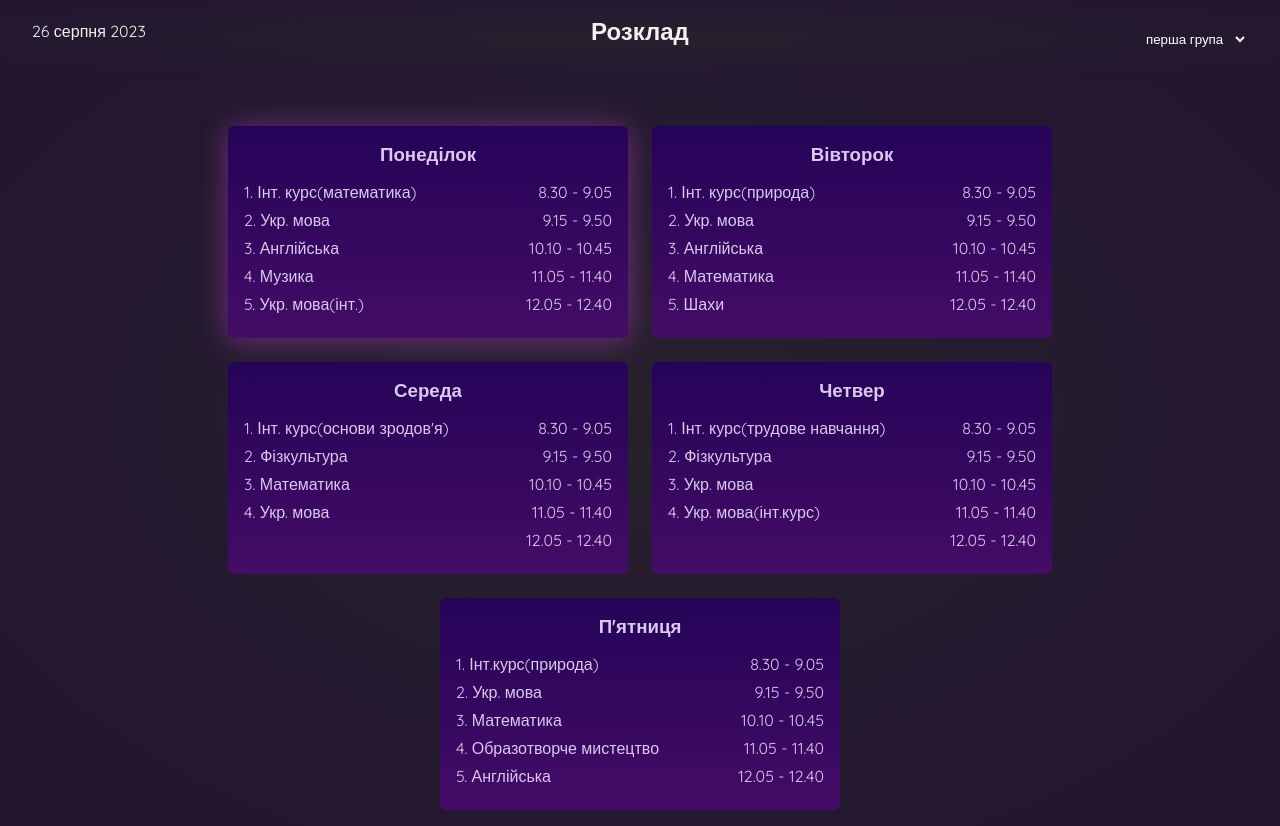
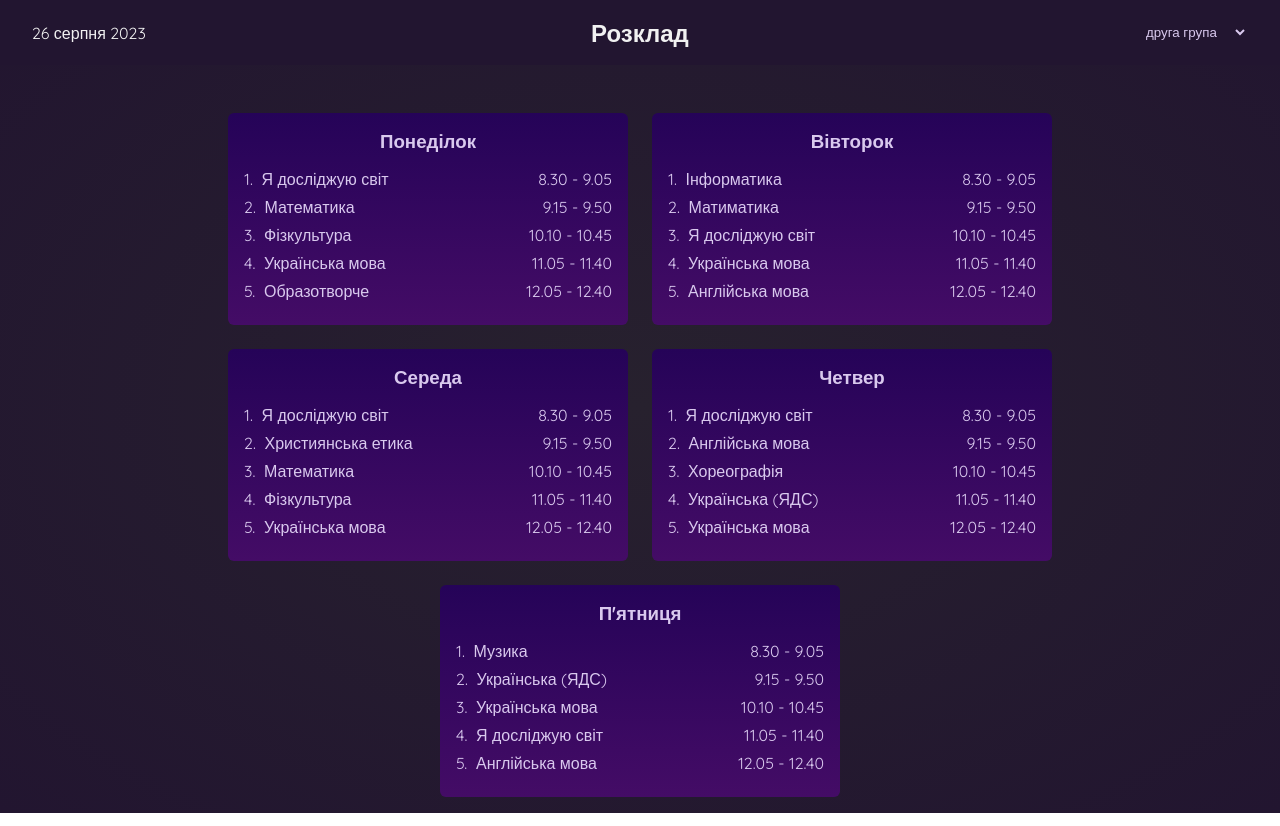
Before and after one commit to SerhiiStaryk/time-table2.0, a React (Create React App) app: page / in a window 1280 px wide. Built offline with nearby package versions, Linux system fonts and the light colour scheme.

Commit message:
finish main functionality (#1)

```diff
--- a/package.json
+++ b/package.json
@@ -1,7 +1,7 @@
 {
   "name": "timetable2.0",
   "homepage": "https://serhiistaryk.github.io/time-table2.0",
-  "version": "0.1.0",
+  "version": "0.2.1",
   "private": true,
   "dependencies": {
     "@testing-library/jest-dom": "^5.17.0",
--- a/src/App.js
+++ b/src/App.js
@@ -1,12 +1,19 @@
+import { useState } from 'react';
 import Days from './components/Days/Days';
 import Header from './components/Header/Header';
 
 function App() {
+  const [group, setGroup] = useState(1)
+
+  const changeGroup = (value) => {
+    setGroup(value);
+  }
+
   return (
-  <>
-    <Header />
-    <Days />
-  </>
+    <>
+      <Header onChangeGroup={changeGroup} group={group}/>
+      <Days group={group} />
+    </>
   );
 }
 
--- a/src/components/Date/Date.css
+++ b/src/components/Date/Date.css
@@ -1,3 +1,5 @@
-.date{
-  margin-bottom: 1rem;
+@media screen and (max-width: 950px) {
+  .date {
+    margin-bottom: 1rem;
+  }
 }
--- a/src/components/Days/Day/Day.css
+++ b/src/components/Days/Day/Day.css
@@ -19,19 +19,18 @@
 
 .card-content {
   width: 100%;
-  display: flex;
-  justify-content: space-between;
-}
 
-.card-content-lesson {
-}
-
-.card-content-bells {
-  text-align: right;
 }
 
 .card-item {
+  width: 100%;
   margin-bottom: 0.5rem;
+  display: flex;
+}
+
+.card-item-time {
+  text-align: right;
+  flex-grow: 1;
 }
 
 .card h3 {
--- a/src/components/Days/Day/Day.jsx
+++ b/src/components/Days/Day/Day.jsx
@@ -1,32 +1,20 @@
 import './Day.css';
 
-import { TIME as times } from '../../../constants/time'
-
-const Day = ({ item }) => {
-  console.log(item)
-  return (
-    <li className={`card ${item.isToday ? 'active' : null}`}>
+const Day = ({ item, today }) => (
+  <li className={`card ${today === item.day ? 'active' : null}`}>
     <h3>{item.day}</h3>
     <div className='card-content'>
-        <div className='card-content-lesson'>
-          {item.lessons.map((lesson, idx) => (
+      {
+        item.lessons.map((lesson, idx) => (
           <p key={idx} className='card-item'>
-              <span>{idx + 1}.</span>
-              <span> {lesson.name}</span>
+            <span>{`${idx + 1}`}.&nbsp;&nbsp;</span>
+            <span>{lesson.name}</span>
+            <span className='card-item-time'> {lesson.time}</span>
           </p>
-          ))}
-        </div>
-        <div className='card-content-bells'>
-          {
-            times.map((time, idx) => (
-              <p key={idx} className='card-item'>{time}</p>
         ))
       }
     </div>
-      </div>
   </li>
-  )
-};
-
+);
 
 export default Day;
--- a/src/components/Days/Days.jsx
+++ b/src/components/Days/Days.jsx
@@ -1,15 +1,21 @@
 import './Days.css';
 
 import Day from './Day/Day';
-import { TIME_TABLE_1 } from '../../constants/time-table';
-import { useState } from 'react';
+import { DAYS, SHORT_NAME_DAYS } from '../../constants/days';
+import { TIME_TABLE } from '../../constants/time-table';
 
-const Days = () => {
-  const [timetable, setTimetable] = useState(TIME_TABLE_1)
+const Days = ({ group }) => {
+  const today = new Date();
+  const today_day = DAYS[SHORT_NAME_DAYS[today.getDay()]];
+
   return (
     <ul id="days">
-      {timetable.map((day, idx) => (
-        <Day key={idx} item={day} />
+      {TIME_TABLE[group].map((day, idx) => (
+        <Day
+          key={idx}
+          item={day}
+          today={today_day}
+        />
       ))}
     </ul>
   )
--- a/src/components/Header/Header.css
+++ b/src/components/Header/Header.css
@@ -10,13 +10,11 @@ header {
   align-items: center;
   margin-bottom: 3rem;
   text-align: center;
-  background-color: #2d2834;
-  background: radial-gradient(#27212e, #221530);
+  background-color: #221530;
   flex-wrap: wrap;
 }
 
 header h1 {
-  margin: 0 0 1rem;
   font-size: 1.5rem;
 }
 
@@ -25,14 +23,22 @@ header p {
 }
 
 .select {
-  background: none;
-  color: #fff;
+  color: #d9c9ee;
   padding: 0.5rem;
   border: none;
+  box-shadow: none;
+  background-color: #221530;
 }
 
-option{
-  background: #2d2834;
+option {
+  background: #221530;
+  box-shadow: none;
+  padding: 2rem;
+}
+
+select:focus-visible {
+  border: none;
+  outline: none;
 }
 
 @media screen and (max-width: 950px) {
@@ -41,7 +47,7 @@ option{
   }
 
   header h1 {
-
+    margin-bottom: 1rem;
     order: -1;
   }
 }
--- a/src/components/Header/Header.jsx
+++ b/src/components/Header/Header.jsx
@@ -1,17 +1,37 @@
 import './Header.css';
 
 import DateComponent from '../Date/Date';
+import { TIME_TABLE_OPTIONS } from '../../constants/time-table';
+import { useState } from 'react';
 
-const Header = ({ srcImg }) => (
-  <header>
-    <DateComponent />
-    <h1>Розклад</h1>
-    <select className='select'>
-      <option value="">перша група</option>
-      <option value="">друга група</option>
-    </select>
-  </header>
-);
+const Header = ({ srcImg, onChangeGroup, group }) => {
+  const [value, setValue] = useState(group);
+
+  const changeValueHandler = (value) => {
+    setValue(value);
+    onChangeGroup(value)
+  }
+
+  console.log(value)
+  return (
+    <header>
+      <DateComponent />
+      <h1>Розклад</h1>
+      <select className='select' onChange={(e) => changeValueHandler(e.target.value)} value={value}>
+        {
+          TIME_TABLE_OPTIONS.map((option, idx) => (
+            <option
+              key={idx}
+              value={option.value}
+            >
+              {option.label}
+            </option>
+          ))
+        }
+      </select>
+    </header>
+  )
+};
 
 
 export default Header;
--- a/src/constants/days.js
+++ b/src/constants/days.js
@@ -1,9 +1,11 @@
 export const DAYS = {
-  sun: 'Неділя',
-  mon: 'Понеділок',
-  tue: 'Вівторок',
-  wed: 'Середа',
-  thu: 'Четвер',
-  fri: "П'ятниця",
-  sat: 'Cубота',
+  'sun': 'Неділя',
+  'mon': 'Понеділок',
+  'tue': 'Вівторок',
+  'wed': 'Середа',
+  'thu': 'Четвер',
+  'fri': "П'ятниця",
+  'sat': 'Cубота',
 }
+
+export const SHORT_NAME_DAYS = ['sun', 'mon', 'tue', 'wed', 'thu', 'fri', 'sat']
--- a/src/constants/time-table.js
+++ b/src/constants/time-table.js
@@ -1,25 +1,84 @@
 import { DAYS } from './days';
+import { TIME } from './time';
 
 export const TIME_TABLE_1 = [
   {
     day: DAYS.mon,
     isToday: true,
     lessons: [
-      { name: 'Інт. курс(математика)', link: '' },
-      { name: 'Укр. мова', link: '' },
-      { name: 'Англійська', link: '' },
-      { name: 'Музика', link: '' },
-      { name: 'Укр. мова(інт.)', link: '' },
+      { name: 'Я досліджую світ', time: TIME[1] },
+      { name: 'Математика', time: TIME[2] },
+      { name: 'Українська мова', time: TIME[3] },
+      { name: 'Фізкультура', time: TIME[4] },
+      { name: 'Образотворче', time: TIME[5] },
     ],
   },
   {
     day: DAYS.tue,
     lessons: [
-      { name: 'Інт. курс(природа)', link: '' },
-      { name: 'Укр. мова', link: '' },
-      { name: 'Англійська', link: '' },
-      { name: 'Математика', link: '' },
-      { name: 'Шахи', link: '' },
+      { name: 'Інформатика', time: TIME[1] },
+      { name: 'Матиматика', time: TIME[2] },
+      { name: 'Я досліджую світ', time: TIME[3] },
+      { name: 'Англійська мова', time: TIME[4] },
+      { name: 'Українська мова', time: TIME[5] },
+    ],
+    isToday: false,
+  },
+  {
+    day: DAYS.wed,
+    isToday: false,
+    lessons: [
+      { name: 'Я досліджую світ', time: TIME[1] },
+      { name: 'Християнська етика', time: TIME[2] },
+      { name: 'Математика', time: TIME[3] },
+      { name: 'Українська мова', time: TIME[4] },
+      { name: 'Фізкультура', time: TIME[5] },
+    ],
+  },
+  {
+    day: DAYS.thu,
+    isToday: false,
+    lessons: [
+      { name: 'Я досліджую світ', time: TIME[1] },
+      { name: 'Українська мова', time: TIME[2] },
+      { name: 'Українська (ЯДС)', time: TIME[3] },
+      { name: 'Хореографія', time: TIME[4] },
+      { name: 'Англійська мова', time: TIME[5] },
+    ],
+  },
+  {
+    day: DAYS.fri,
+    isToday: false,
+    lessons: [
+      { name: 'Українська (ЯДС)', time: TIME[1] },
+      { name: 'Музика', time: TIME[2] },
+      { name: 'Англійська мова', time: TIME[3] },
+      { name: 'Я досліджую світ', time: TIME[4] },
+      { name: 'Українська мова', time: TIME[5] },
+    ],
+  },
+];
+
+export const TIME_TABLE_2 = [
+  {
+    day: DAYS.mon,
+    isToday: true,
+    lessons: [
+      { name: 'Я досліджую світ', time: TIME[1] },
+      { name: 'Математика', time: TIME[2] },
+      { name: 'Фізкультура', time: TIME[3] },
+      { name: 'Українська мова', time: TIME[4] },
+      { name: 'Образотворче', time: TIME[5] },
+    ],
+  },
+  {
+    day: DAYS.tue,
+    lessons: [
+      { name: 'Інформатика', time: TIME[1] },
+      { name: 'Матиматика', time: TIME[2] },
+      { name: 'Я досліджую світ', time: TIME[3] },
+      { name: 'Українська мова', time: TIME[4] },
+      { name: 'Англійська мова', time: TIME[5] },
     ],
     isToday: false,
   },
@@ -28,118 +87,40 @@ export const TIME_TABLE_1 = [
     day: DAYS.wed,
     isToday: false,
     lessons: [
-      {
-        name: "Інт. курс(основи зродов'я)",
-        link: '',
-      },
-      { name: 'Фізкультура', link: '' },
-      {
-        name: 'Математика',
-        link: '',
-      },
-      {
-        name: 'Укр. мова',
-        link: '',
-      },
+      { name: 'Я досліджую світ', time: TIME[1] },
+      { name: 'Християнська етика', time: TIME[2] },
+      { name: 'Математика', time: TIME[3] },
+      { name: 'Фізкультура', time: TIME[4] },
+      { name: 'Українська мова', time: TIME[5] },
     ],
   },
   {
     day: DAYS.thu,
     isToday: false,
     lessons: [
-      {
-        name: 'Інт. курс(трудове навчання)',
-        link: '',
-      },
-      { name: 'Фізкультура', link: '' },
-      {
-        name: 'Укр. мова',
-        link: '',
-      },
-      {
-        name: 'Укр. мова(інт.курс)',
-        link: '',
-      },
+      { name: 'Я досліджую світ', time: TIME[1] },
+      { name: 'Англійська мова', time: TIME[2] },
+      { name: 'Хореографія', time: TIME[3] },
+      { name: 'Українська (ЯДС)', time: TIME[4] },
+      { name: 'Українська мова', time: TIME[5] },
     ],
   },
   {
     day: DAYS.fri,
     isToday: false,
     lessons: [
-      { name: 'Інт.курс(природа)', link: '' },
-      { name: 'Укр. мова', link: '' },
-      { name: 'Математика', link: '' },
-      { name: 'Образотворче мистецтво', link: '' },
-      { name: 'Англійська', link: '' },
+      { name: 'Музика', time: TIME[1] },
+      { name: 'Українська (ЯДС)', time: TIME[2] },
+      { name: 'Українська мова', time: TIME[3] },
+      { name: 'Я досліджую світ', time: TIME[4] },
+      { name: 'Англійська мова', time: TIME[5] },
     ],
   },
 ];
 
-export const TIME_TABLE_2 = [
-  {
-    day: DAYS.mon,
-    lessons: [
-      { name: 'Інт. курс(математика)', link: '' },
-      { name: 'Укр. мова', link: '' },
-      { name: 'Англійська', link: '' },
-      { name: 'Музика', link: '' },
-      { name: 'Укр. мова(інт.)', link: '' },
-    ],
-  },
-  {
-    day: DAYS.tue,
-    lessons: [
-      { name: 'Інт. курс(природа)', link: '' },
-      { name: 'Укр. мова', link: '' },
-      { name: 'Англійська', link: '' },
-      { name: 'Математика', link: '' },
-      { name: 'Шахи', link: '' },
-    ],
-  },
-  {
-    day: DAYS.wed,
-    lessons: [
-      {
-        name: "Інт. курс(основи зродов'я)",
-        link: '',
-      },
-      { name: 'Фізкультура', link: '' },
-      {
-        name: 'Математика',
-        link: '',
-      },
-      {
-        name: 'Укр. мова',
-        link: '',
-      },
-    ],
-  },
-  {
-    day: DAYS.thu,
-    lessons: [
-      {
-        name: 'Інт. курс(трудове навчання)',
-        link: '',
-      },
-      { name: 'Фізкультура', link: '' },
-      {
-        name: 'Укр. мова',
-        link: '',
-      },
-      {
-        name: 'Укр. мова(інт.курс)',
-        link: '',
-      },
-    ],
-  },
-  {
-    day: DAYS.fri,
-    lessons: [
-      { name: 'Інт.курс(природа)', link: '' },
-      { name: 'Укр. мова', link: '' },
-      { name: 'Математика', link: '' },
-      { name: 'Образотворче мистецтво', link: '' },
-      { name: 'Англійська', link: '' },
-    ],
-  },
+export const TIME_TABLE_OPTIONS = [
+  { value: 0, label: 'перша група' },
+  { value: 1, label: 'друга група' }
 ]
+
+export const TIME_TABLE = [TIME_TABLE_1, TIME_TABLE_2]
--- a/src/constants/time.js
+++ b/src/constants/time.js
@@ -1,7 +1,7 @@
-export const TIME = [
-  '8.30 - 9.05',
-  '9.15 - 9.50',
-  '10.10 - 10.45',
-  '11.05 - 11.40',
-  '12.05 - 12.40',
-];
+export const TIME = {
+  1: '8.30 - 9.05',
+  2: '9.15 - 9.50',
+  3: '10.10 - 10.45',
+  4: '11.05 - 11.40',
+  5:  '12.05 - 12.40',
+}
```
Also changed, not shown: public/manifest.json, 1 other file (tests, documents, lock files or other folders). Lines whose indentation alone changed are shown as unchanged.
